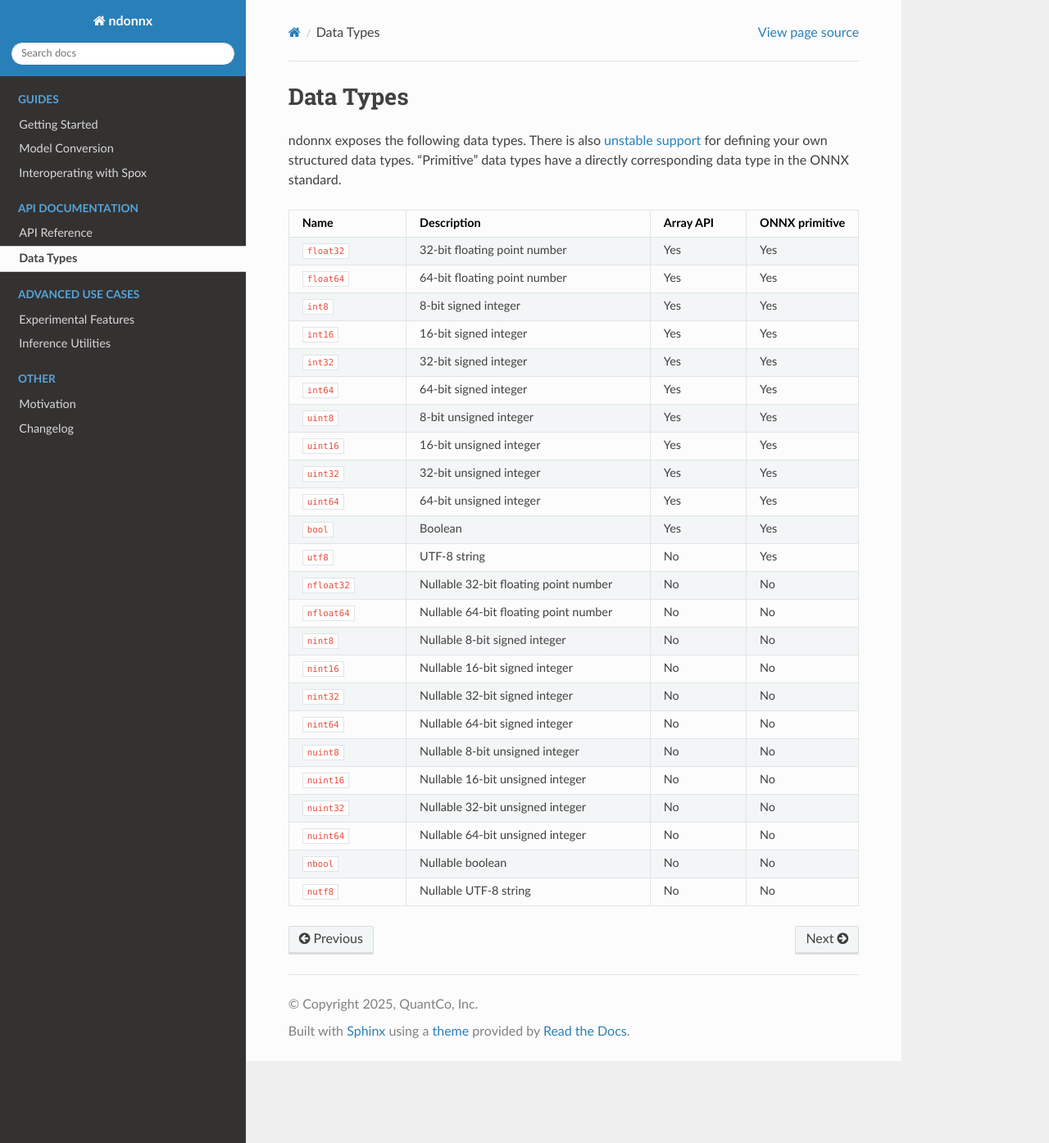
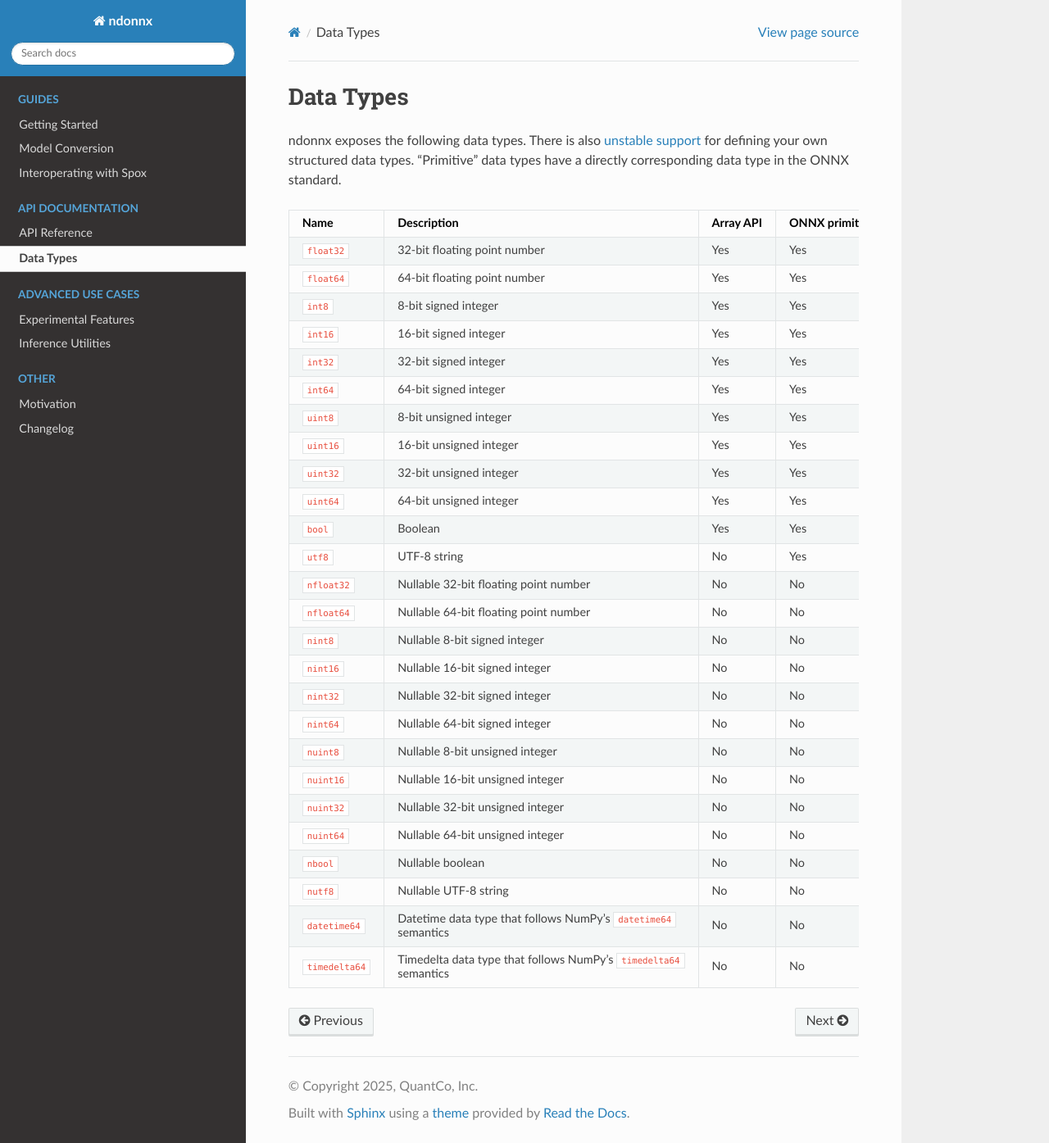
Before and after one commit to Quantco/ndonnx, a Sphinx documentation site: the page built from docs/datatypes/datatypes.rst, in a window 1280 px wide and 1395 px high. Shown: the whole window at 82% size. Built offline with Sphinx 7.4.7 and the Read the Docs theme 3.1.0, drawn with Linux system fonts in a browser that asks for light colours.

Commit message:
Code review

```diff
--- a/docs/datatypes/datatypes.rst
+++ b/docs/datatypes/datatypes.rst
@@ -110,3 +110,11 @@ There is also :doc:`unstable support <../experimental/experimental>` for definin
       - Nullable UTF-8 string
       - No
       - No
+    * - ``datetime64``
+      - Datetime data type that follows NumPy's ``datetime64`` semantics
+      - No
+      - No
+    * - ``timedelta64``
+      - Timedelta data type that follows NumPy's ``timedelta64`` semantics
+      - No
+      - No
--- a/docs/experimental/experimental.rst
+++ b/docs/experimental/experimental.rst
@@ -30,4 +30,8 @@ Value propagation may be enabled in scenarios where a custom operator exists for
 User-defined data types
 -----------------------
 
-...
+Downstream projects may defined their own data types.
+This is done by subclassing the abstract classes :class:`ndonnx.DType` and :class:`ndonnx._typed_array.TyArrayBase`.
+Once all required ``abstract_methods`` on the new subclasses are defined one may them in the existing ``ndonnx`` interfaces.
+Built-in data types utilize exactly the same machinery and thus may serve as a starting point to users looking to implement their own.
+Due to their limited scope the datetime and timedelta data types defined in `here <https://github.com/Quantco/ndonnx/blob/typed-array/ndonnx/_typed_array/datetime.py>`_ may be of particular interest.
--- a/pixi.toml
+++ b/pixi.toml
@@ -44,8 +44,6 @@ hypothesis = "*"
 onnxruntime = "*"
 mypy = "*"
 ndindex = "*"
-pandas = ">=2.2.3,<3"
-
 
 [feature.test.tasks]
 test = "pytest"
```
Also changed, not shown: 1 other file.
